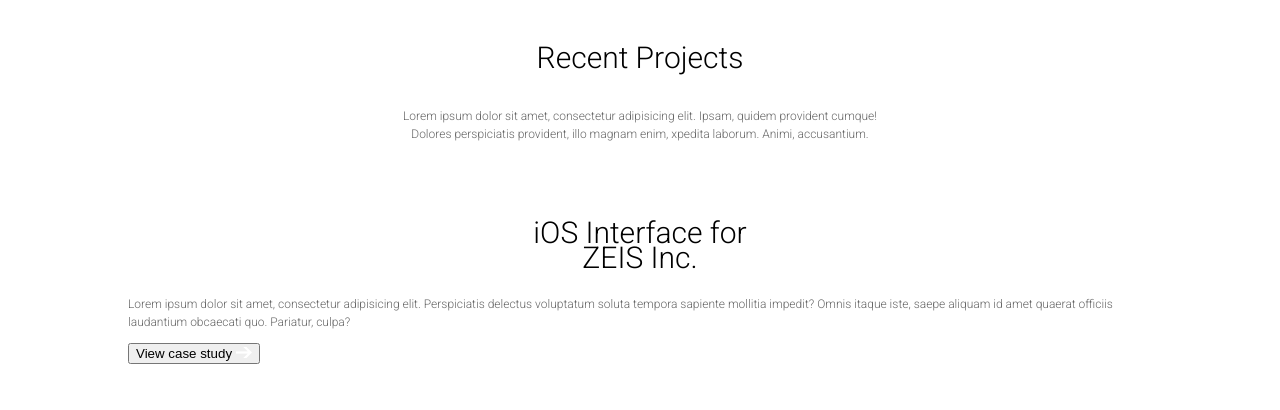
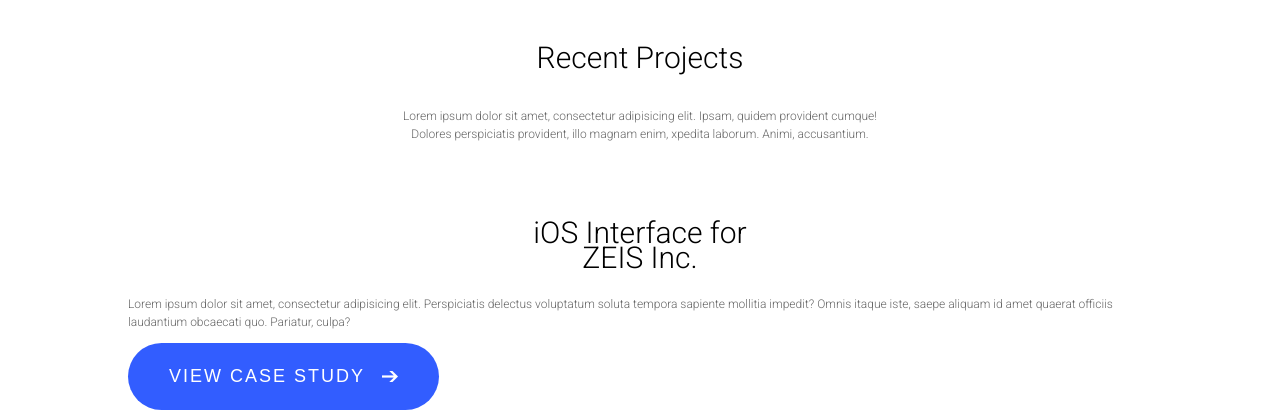
Before and after one commit to iGrubesic/treetopers, a website: page index.html in a window 1280 px wide. Shown: the part 2542-2952 px from the top of the page. Before the commit the page ends 2906 px from the top, so only its background shows below. Drawn offline with nearby package versions, Linux system fonts and the light colour scheme; files that its build step writes are made by us from their sources.

Commit message:
section projects upgrade

```diff
--- a/style/sass/_sectionProjects.scss
+++ b/style/sass/_sectionProjects.scss
@@ -20,7 +20,7 @@
         font-weight: 300;
         width: 100%;
     }
-    .btn-primary {
+    .btn-secundary {
         border: none;
         padding: 2.3rem 4.1rem;
         font-size: 1.8rem;
```
